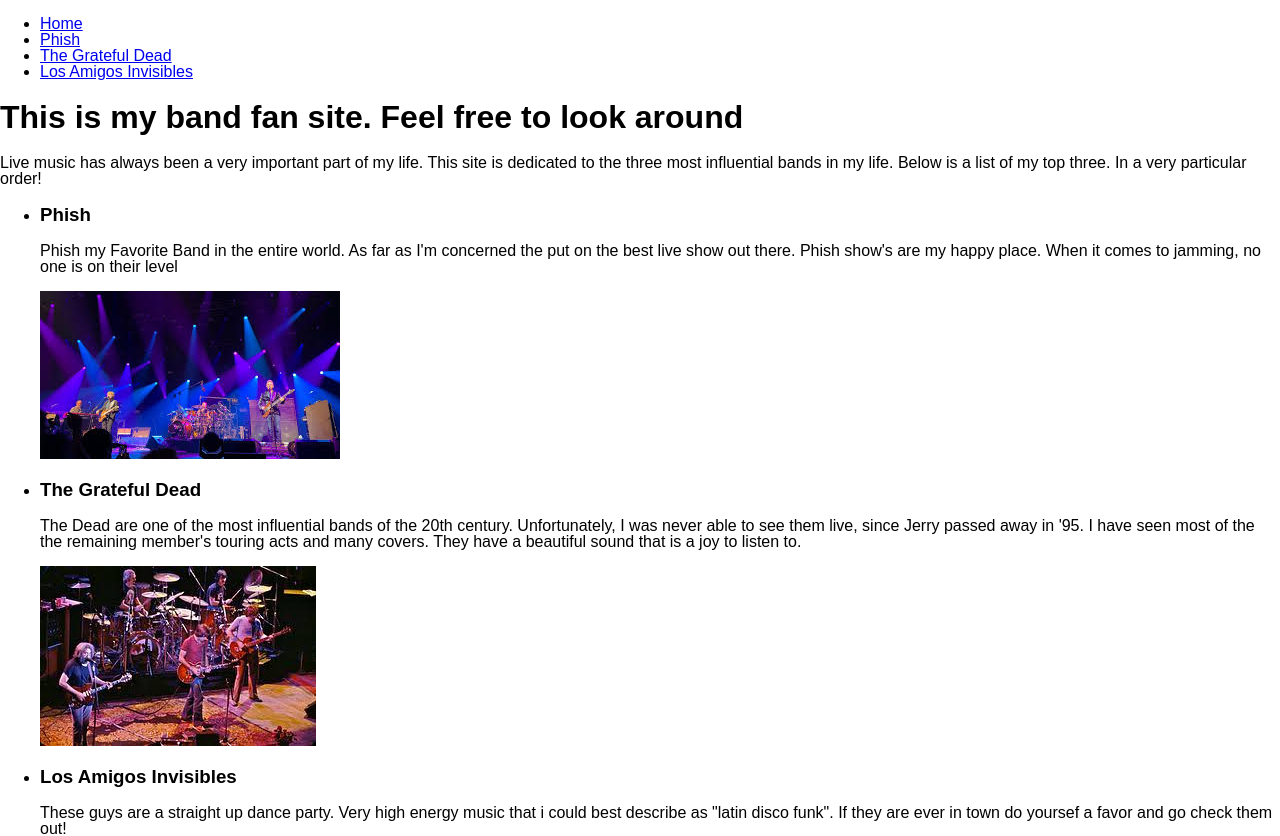
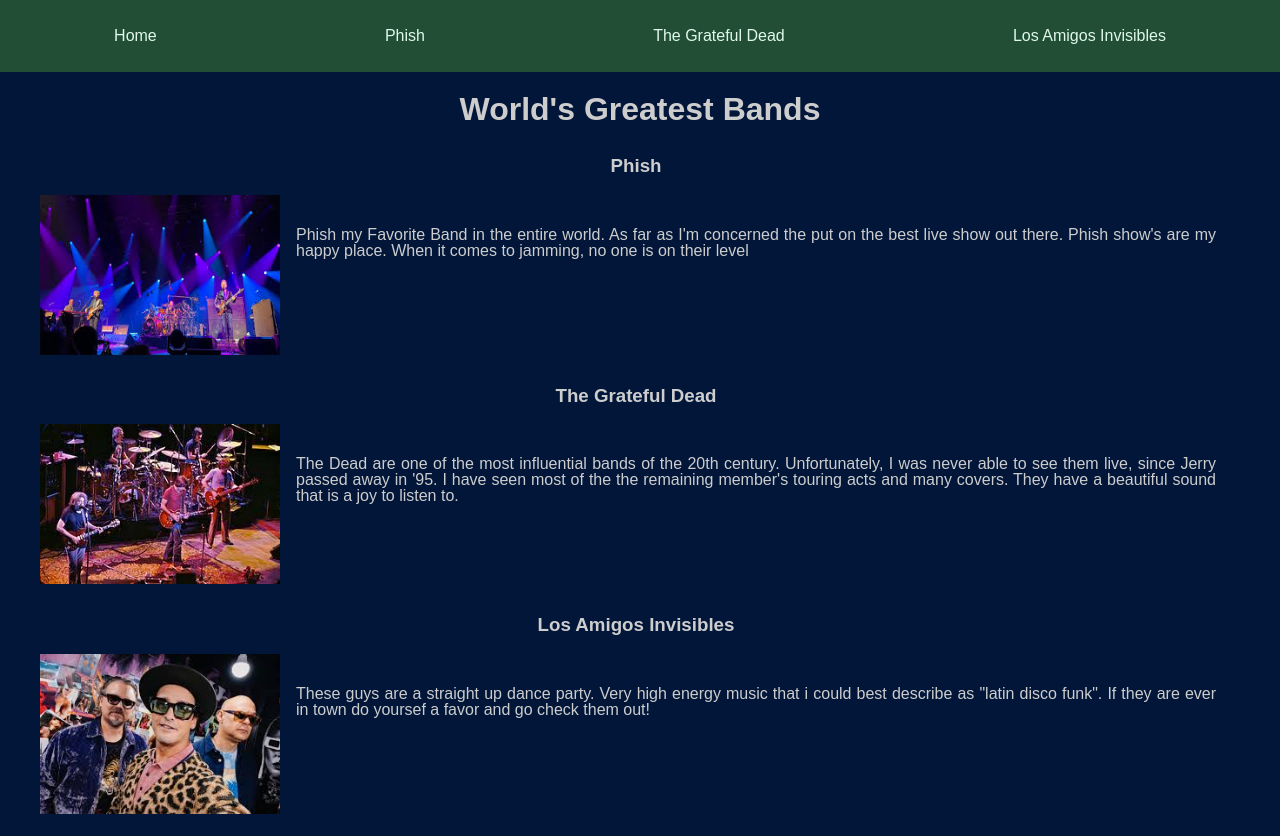
Before and after one commit to sbettaglio/music-madness, a React (Create React App) app: page / in a window 1280 px wide. Shown: the top 836 px of the page. After the commit the page ends 814 px from the top, so only its background shows below. Built offline with nearby package versions, Linux system fonts and the light colour scheme; the HTML template or start-up script is replaced by a standard one.

Commit message:
added styling and responsiveness

```diff
--- a/src/index.css
+++ b/src/index.css
@@ -9,4 +9,98 @@
 body {
   margin: 0;
   min-height: 100%;
+  background-color: #011638;
+  color: #CDCDCD;
 }
+
+header {
+  background-color: #214E34;
+  padding-top: 0.25rem;
+  padding-bottom: 0.25rem;
+}
+
+header nav ul {
+  display: flex;
+  justify-content: space-around;
+  padding-left: 0;
+}
+
+header nav ul li {
+  list-style: none;
+  padding: 0.5rem 0.5rem;
+}
+
+a {
+  text-decoration: none;
+  color: #DFF8EB;
+}
+
+h1 {
+  text-align: center;
+}
+
+.band-list-hp {
+  list-style: none;
+}
+
+.intro {
+  margin-left: 1rem;
+  margin-right: 1rem;
+  text-align: justify;
+}
+
+.band-card {
+  margin-right: 3rem;
+  margin-bottom: 0;
+  text-align: justify;
+}
+
+.band-card h3 {
+  text-align: center;
+}
+
+main {
+  padding-left: 2rem;
+  padding-right: 2rem;
+}
+
+main article {
+  text-align: justify;
+}
+
+main article img {
+  width: 100%;
+}
+
+.band-card img {
+  width: 100%;
+}
+
+@media (min-width: 768px) {
+  .band-card {
+    margin-top: 2rem;
+  }
+  .band-card article {
+    display: flex;
+  }
+  .band-card article img {
+    width: 15rem;
+    height: 10rem;
+  }
+  .band-card article p {
+    align-items: center;
+    padding-top: 1rem;
+    padding-left: 1rem;
+    padding-right: 1rem;
+  }
+  main {
+    display: flex;
+  }
+  .pic {
+    width: 100rem;
+  }
+  .about {
+    padding-left: 1rem;
+    text-align: justify;
+  }
+}
--- a/src/pages/Amigos.jsx
+++ b/src/pages/Amigos.jsx
@@ -5,7 +5,10 @@
     <>
       <h1>Los Amigos Invisibles</h1>
       <main>
-        <article>
+        <article className="pic">
+          <img src={LosAmigos} alt="Los Amigos Invisibles Band Members" />
+        </article>
+        <section className="about">
           <p>
             Los Amigos Invisibles (Spanish for "The Invisible Friends") is a
             Venezuelan band that plays a blend of disco, acid jazz and funk
@@ -13,9 +16,6 @@
             acclaimed albums, the band is lauded internationally for their
             explosive, live shows, spanning nearly 60 countries.
           </p>
-          <img src={LosAmigos} alt="Los Amigos Invisibles Band Members" />
-        </article>
-        <section>
           <h3>Latest Album</h3>
           <article>
             <ul>
--- a/src/pages/Dead.jsx
+++ b/src/pages/Dead.jsx
@@ -6,7 +6,10 @@
     <>
       <h1>The Grateful Dead</h1>
       <main>
-        <article>
+        <article className="pic">
+          <img src={TheDead} alt="Grateful Dead Band Members" />
+        </article>
+        <section className="about">
           <p>
             The Grateful Dead was an American rock band formed in 1965 in Palo
             Alto, California. The band is known for its eclectic style, which
@@ -19,9 +22,6 @@
             made the Grateful Dead "the pioneering Godfathers of the jam band
             world".
           </p>
-          <img src={TheDead} alt="Grateful Dead Band Members" />
-        </article>
-        <section>
           <h3>Latest Album</h3>
           <article>
             <ul>
--- a/src/pages/HomePage.jsx
+++ b/src/pages/HomePage.jsx
@@ -6,30 +6,25 @@
 const HomePage = () => {
   return (
     <>
-      <h1>This is my band fan site. Feel free to look around</h1>
-      <section className="intro">
-        <p>
-          Live music has always been a very important part of my life. This site
-          is dedicated to the three most influential bands in my life. Below is
-          a list of my top three. In a very particular order!
-        </p>
-      </section>
+      <h1>World's Greatest Bands</h1>
+
       <ul className="band-list-hp">
-        <li>
+        <li className="band-card">
           <h3>Phish</h3>
           <article>
+            <img src={PhishHome} alt="Phish show" />
             <p>
               Phish my Favorite Band in the entire world. As far as I'm
               concerned the put on the best live show out there. Phish show's
               are my happy place. When it comes to jamming, no one is on their
               level
             </p>
-            <img src={PhishHome} alt="Phish show" />
           </article>
         </li>
-        <li>
+        <li className="band-card">
           <h3>The Grateful Dead</h3>
           <article>
+            <img src={DeadHome} alt="Grateful Dead show" />
             <p>
               The Dead are one of the most influential bands of the 20th
               century. Unfortunately, I was never able to see them live, since
@@ -37,18 +32,17 @@
               member's touring acts and many covers. They have a beautiful sound
               that is a joy to listen to.
             </p>
-            <img src={DeadHome} alt="Grateful Dead show" />
           </article>
         </li>
-        <li>
+        <li className="band-card">
           <h3>Los Amigos Invisibles</h3>
           <article>
+            <img src={AmigosHome} alt="Los Amigos Invisible" />
             <p>
               These guys are a straight up dance party. Very high energy music
               that i could best describe as "latin disco funk". If they are ever
               in town do yoursef a favor and go check them out!
             </p>
-            <img src={AmigosHome} alt="Los Amigos Invisible" />
           </article>
         </li>
       </ul>
--- a/src/pages/Phish.jsx
+++ b/src/pages/Phish.jsx
@@ -6,7 +6,10 @@
     <>
       <h1>Phish</h1>
       <main>
-        <article>
+        <article className="pic">
+          <img src={PhishPic} alt="Phish Band Members" />
+        </article>
+        <section className="about">
           <p>
             Phish is an American rock band that formed in Burlington, Vermont in
             1983. The band is known for musical improvisation, extended jams,
@@ -15,9 +18,6 @@
             and keyboardist Page McConnell, all of whom perform vocals, with
             Anastasio being the primary lead vocalist.
           </p>
-          <img src={PhishPic} alt="Phish Band Members" />
-        </article>
-        <section>
           <h3>Latest Album</h3>
           <article>
             <ul>
```
